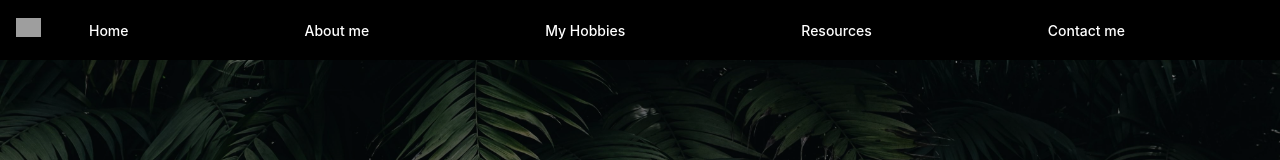
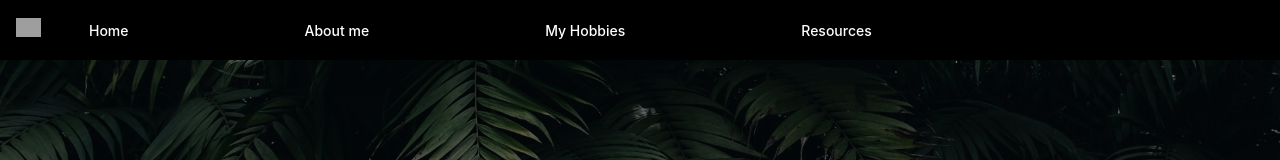
Before and after one commit to jakguyboribye/GuyWeb, a Next.js app in the folder guy-web/: page / in a window 1280 px wide. Shown: the top 160 px of the page. Built offline with nearby package versions, Linux system fonts and the light colour scheme; grey boxes are pictures that could not be loaded.

Commit message:
removed contact me to fix space issues

```diff
--- a/guy-web/src/app/components/NavBar.tsx
+++ b/guy-web/src/app/components/NavBar.tsx
@@ -260,8 +260,4 @@ const NAV_ITEMS: Array<NavItem> = [
       },
     ],
   },
-  {
-    label: 'Contact me',
-    href: '#',
-  },
 ]
```
